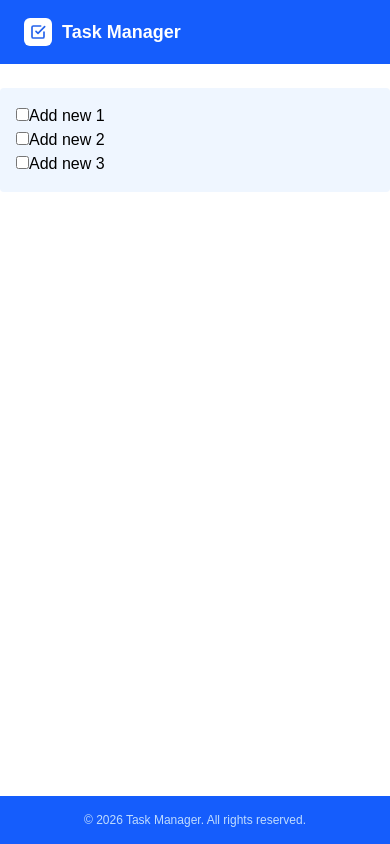
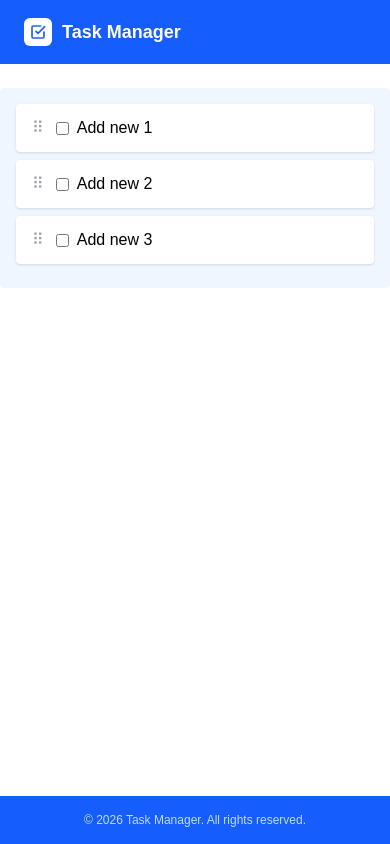
Before and after one commit to Developer-Nikunj/studio-graphene, a Next.js app in the folder frontend/: page / in a window 390 px wide. Built offline with nearby package versions, Linux system fonts and the light colour scheme.

Commit message:
fix drag and drop for mobile

```diff
--- a/frontend/src/app/TasksClient.jsx
+++ b/frontend/src/app/TasksClient.jsx
@@ -28,8 +28,19 @@ const TasksClient = () => {
     }
 
     const sensors = useSensors(
-        useSensor(PointerSensor),
-        useSensor(TouchSensor),
+        useSensor(PointerSensor,
+            {
+                activationConstraint:{
+                    distance:10,
+                }
+            }
+        ),
+        useSensor(TouchSensor,{
+            activationConstraint:{
+                delay:250,
+                tolerance:5,
+            }
+        }),
         useSensor(KeyboardSensor, {
             coordinateGetter: sortableKeyboardCoordinates
         })
--- a/frontend/src/components/task/Task.jsx
+++ b/frontend/src/components/task/Task.jsx
@@ -1,23 +1,36 @@
 import React from 'react'
 import { useSortable } from '@dnd-kit/sortable'
 import { CSS } from '@dnd-kit/utilities';
+
 const Task = ({ id, title }) => {
-    const { attributes, listeners, setNodeRef ,transform,transition} = useSortable({ id });
+    const { attributes, listeners, setNodeRef, transform, transition, isDragging } = useSortable({ id });
 
     const style = {
         transition,
-        transform : CSS.Transform.toString(transform)
+        transform: CSS.Transform.toString(transform),
     }
 
     return (
         <div
             ref={setNodeRef}
-            {...attributes}
-            {...listeners}
             style={style}
-            className='text-black'>
-            <input type="checkbox" />
-            {title}
+            className={`flex items-center gap-2 p-3 mb-2 bg-white rounded shadow text-black
+                ${isDragging ? 'opacity-50 shadow-lg' : ''}`}
+        >
+            {/* Drag handle only — listeners isolated here */}
+            <span
+                {...attributes}
+                {...listeners}
+                className="cursor-grab active:cursor-grabbing text-gray-400 px-1 touch-none"
+            >
+                ⠿
+            </span>
+
+            <input
+                type="checkbox"
+                onClick={e => e.stopPropagation()} // prevent any drag interference
+            />
+            <span>{title}</span>
         </div>
     )
 }
```
